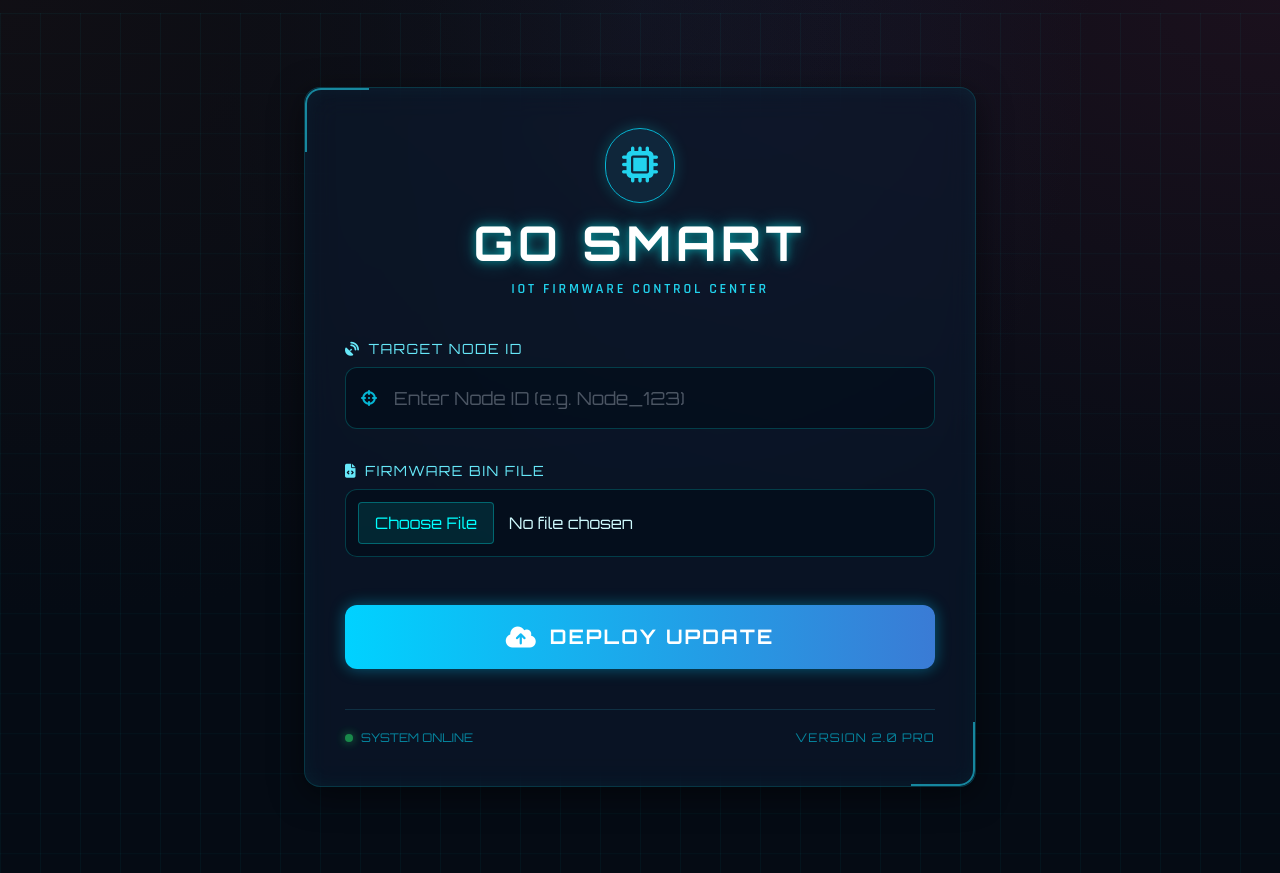
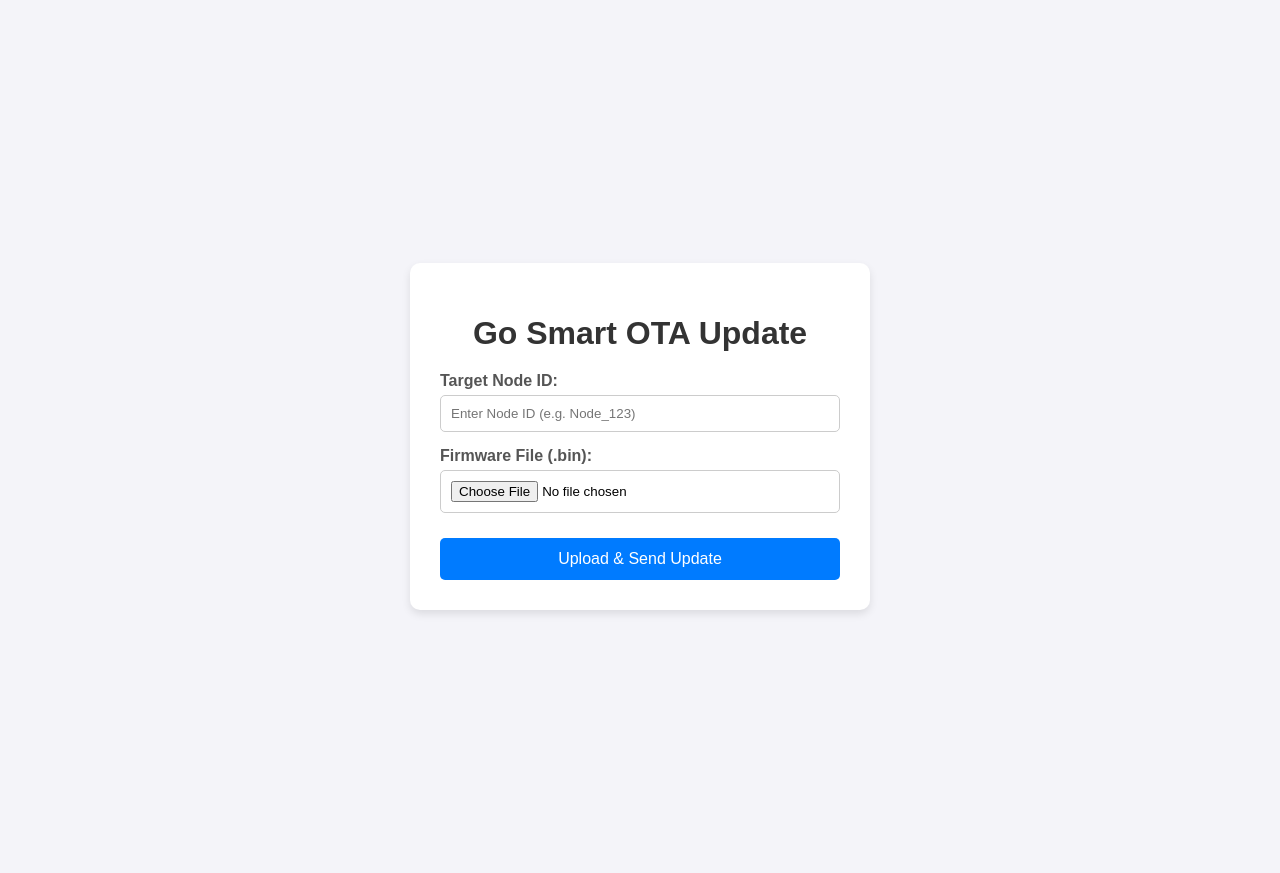
Before and after one commit to aveshpatel7/go-smartota, a Flask app: template templates/index.html in a window 1280 px wide. Run offline with Flask 3, Linux system fonts and the light colour scheme; the template is opened without the code that fills it, so the values that code supplies are empty; some libraries are stand-ins or nearby versions.

Commit message:
Fixed file upload issue

```diff
--- a/app.py
+++ b/app.py
@@ -7,19 +7,18 @@ from functools import wraps
 
 app = Flask(__name__)
 
-# --- 📁 फाइल सेव करने की सेटिंग ---
+# --- फाइल सेविंग सेटिंग ---
 UPLOAD_FOLDER = 'firmware'
 app.config['UPLOAD_FOLDER'] = UPLOAD_FOLDER
-# यह लाइन अपने आप 'firmware' नाम का फोल्डर बना देगी (अगर नहीं होगा तो)
-os.makedirs(UPLOAD_FOLDER, exist_ok=True)
+os.makedirs(UPLOAD_FOLDER, exist_ok=True) # रेंडर पर एरर रोकने के लिए
 
-# --- 🔒 पासवर्ड सिक्योरिटी (Login System) ---
+# --- पासवर्ड सिक्योरिटी ---
 def check_auth(username, password):
     return username == 'admin' and password == '12345678'
 
 def authenticate():
     return Response(
-        'नजदीक मत आना! यह एक सुरक्षित सर्वर है।\n', 401,
+        'Login Required\n', 401,
         {'WWW-Authenticate': 'Basic realm="Login Required"'})
 
 def requires_auth(f):
@@ -31,62 +30,56 @@ def requires_auth(f):
         return f(*args, **kwargs)
     return decorated
 
-# --- 📡 MQTT सेटिंग (ESP32 से बात करने के लिए) ---
-MQTT_BROKER = "broker.emqx.io"  # अगर आपका ब्रोकर अलग है, तो इसे बदल लें
+# --- MQTT सेटिंग ---
+MQTT_BROKER = "broker.emqx.io"
 MQTT_PORT = 1883
 client = mqtt.Client()
 
 try:
     client.connect(MQTT_BROKER, MQTT_PORT, 60)
     client.loop_start()
-    print("✅ MQTT Broker Connected Successfully!")
+    print("MQTT Connected!")
 except Exception as e:
-    print(f"❌ MQTT Connection Error: {e}")
+    print(f"MQTT Error: {e}")
 
-# --- 🌐 वेब पेज (Dashboard) का राऊट ---
+# --- वेब पेज राऊट ---
 @app.route('/')
 @requires_auth
 def index():
     return render_template('index.html')
 
-# --- 🚀 OTA अपडेट भेजने का राऊट ---
+# --- OTA भेजने का राऊट ---
 @app.route('/send_ota', methods=['POST'])
 @requires_auth
 def send_ota():
     try:
         node_id = request.form.get('node_id')
-
-        # HTML से फाइल का नाम चाहे 'file' हो या 'firmware', यह दोनों को पकड़ लेगा
-        file = request.files.get('file') or request.files.get('firmware')
+        file = request.files.get('file')
 
         if not file or file.filename == '':
-            return "❌ Error: कोई फाइल नहीं मिली! कृपया सही .bin फाइल चुनें।", 400
+            return "Error: No file selected!", 400
 
-        # फाइल का नाम सुरक्षित करना और उसे सेव करना
         filename = secure_filename(file.filename)
         filepath = os.path.join(app.config['UPLOAD_FOLDER'], filename)
         file.save(filepath)
 
-        # 🔗 ESP32 के लिए डाउनलोड URL बनाना (Render वाला लिंक)
+        # डाउनलोड URL बनाना
         download_url = f"https://go-smartota.onrender.com/firmware/{filename}"
 
-        # 📨 MQTT मैसेज तैयार करना और भेजना
+        # MQTT मैसेज भेजना
         payload = json.dumps({"url": download_url})
-        topic = f"{node_id}/ota"  # अपना टॉपिक चेक कर लें, यह डिफ़ॉल्ट है
+        topic = f"{node_id}/ota"
         client.publish(topic, payload)
 
-        print(f"[OTA] Update sent to {node_id}. URL: {download_url}")
-        return f"✅ अपडेट सफलतापूर्वक {node_id} को भेज दिया गया! URL: {download_url}"
+        return f"Success! Update sent to {node_id}. URL: {download_url}"
 
     except Exception as e:
-        return f"❌ Error: {str(e)}"
+        return f"Error: {str(e)}"
 
-# --- 📥 ESP32 को फाइल देने (Download) का राऊट ---
+# --- फाइल डाउनलोड राऊट ---
 @app.route('/firmware/<filename>')
 def serve_firmware(filename):
-    # यह राऊट ESP32 को .bin फाइल डाउनलोड करवाएगा
     return send_from_directory(app.config['UPLOAD_FOLDER'], filename)
 
-# --- ⚙️ सर्वर स्टार्ट करना ---
 if __name__ == '__main__':
     app.run(host='0.0.0.0', port=5000, debug=True)
--- a/templates/index.html
+++ b/templates/index.html
@@ -3,157 +3,32 @@
 <head>
     <meta charset="UTF-8">
     <meta name="viewport" content="width=device-width, initial-scale=1.0">
-    <title>Go Smart - Advanced OTA</title>
-    <!-- Tailwind CSS for high-tech styling -->
-    <script src="https://cdn.tailwindcss.com"></script>
-    <!-- Google Fonts for Sci-Fi look -->
-    <link href="https://fonts.googleapis.com/css2?family=Orbitron:wght@400;500;700&family=Rajdhani:wght@400;500;600;700&display=swap" rel="stylesheet">
-    <!-- FontAwesome for cool icons -->
-    <link rel="stylesheet" href="https://cdnjs.cloudflare.com/ajax/libs/font-awesome/6.4.0/css/all.min.css">
-
+    <title>Go Smart - OTA Update</title>
     <style>
-        body {
-            background-color: #050b14;
-            background-image:
-                radial-gradient(at 0% 0%, hsla(253,16%,7%,1) 0, transparent 50%),
-                radial-gradient(at 50% 0%, hsla(225,39%,30%,0.2) 0, transparent 50%),
-                radial-gradient(at 100% 0%, hsla(339,49%,30%,0.2) 0, transparent 50%);
-            font-family: 'Rajdhani', sans-serif;
-            color: #e2e8f0;
-            min-height: 100vh;
-            overflow-x: hidden;
-        }
-        /* Glass Effect */
-        .glass-panel {
-            background: rgba(13, 25, 48, 0.6);
-            backdrop-filter: blur(16px);
-            -webkit-backdrop-filter: blur(16px);
-            border: 1px solid rgba(0, 255, 255, 0.15);
-            box-shadow: 0 8px 32px 0 rgba(0, 0, 0, 0.5), inset 0 0 20px rgba(0, 255, 255, 0.05);
-        }
-        .tech-font { font-family: 'Orbitron', sans-serif; }
-        .glow-text { text-shadow: 0 0 10px rgba(0, 255, 255, 0.5), 0 0 20px rgba(0, 255, 255, 0.3); }
-
-        /* Input Fields */
-        .input-field {
-            background: rgba(0, 10, 20, 0.5);
-            border: 1px solid rgba(0, 255, 255, 0.2);
-            transition: all 0.3s ease;
-        }
-        .input-field:focus {
-            border-color: rgba(0, 255, 255, 0.8);
-            box-shadow: 0 0 15px rgba(0, 255, 255, 0.3);
-            outline: none;
-        }
-
-        /* Button Glow */
-        .btn-glow {
-            background: linear-gradient(90deg, #00d2ff 0%, #3a7bd5 100%);
-            box-shadow: 0 0 15px rgba(0, 210, 255, 0.4);
-            transition: all 0.3s ease;
-        }
-        .btn-glow:hover {
-            box-shadow: 0 0 25px rgba(0, 210, 255, 0.7);
-            transform: translateY(-2px);
-        }
-
-        /* File Input Styling */
-        input[type="file"]::file-selector-button {
-            background: rgba(0, 255, 255, 0.1);
-            border: 1px solid rgba(0, 255, 255, 0.3);
-            color: #00ffff;
-            padding: 8px 16px;
-            border-radius: 4px;
-            cursor: pointer;
-            transition: all 0.3s;
-            font-family: 'Orbitron', sans-serif;
-            margin-right: 15px;
-        }
-        input[type="file"]::file-selector-button:hover { background: rgba(0, 255, 255, 0.2); }
-
-        /* Moving Grid Background */
-        .grid-bg {
-            position: fixed;
-            top: 0; left: 0; width: 100vw; height: 100vh;
-            background-image:
-                linear-gradient(rgba(0, 255, 255, 0.04) 1px, transparent 1px),
-                linear-gradient(90deg, rgba(0, 255, 255, 0.04) 1px, transparent 1px);
-            background-size: 40px 40px;
-            z-index: -1;
-            animation: gridMove 20s linear infinite;
-        }
-        @keyframes gridMove {
-            0% { transform: translateY(0); }
-            100% { transform: translateY(40px); }
-        }
+        body { font-family: Arial, sans-serif; background-color: #f4f4f9; display: flex; justify-content: center; align-items: center; height: 100vh; margin: 0; }
+        .container { background-color: white; padding: 30px; border-radius: 10px; box-shadow: 0 4px 8px rgba(0,0,0,0.1); width: 400px; text-align: center; }
+        h1 { color: #333; margin-bottom: 20px; }
+        .form-group { margin-bottom: 15px; text-align: left; }
+        label { display: block; margin-bottom: 5px; font-weight: bold; color: #555; }
+        input[type="text"], input[type="file"] { padding: 10px; width: 100%; box-sizing: border-box; border: 1px solid #ccc; border-radius: 5px; }
+        button { background-color: #007bff; color: white; border: none; padding: 12px 20px; width: 100%; border-radius: 5px; cursor: pointer; font-size: 16px; margin-top: 10px; }
+        button:hover { background-color: #0056b3; }
     </style>
 </head>
-<body class="antialiased flex items-center justify-center p-4">
-    <div class="grid-bg"></div>
-
-    <div class="w-full max-w-2xl glass-panel rounded-2xl p-8 sm:p-10 relative overflow-hidden">
-        <!-- Sci-Fi Corner Accents -->
-        <div class="absolute top-0 left-0 w-16 h-16 border-t-2 border-l-2 border-cyan-400 opacity-60 rounded-tl-2xl"></div>
-        <div class="absolute bottom-0 right-0 w-16 h-16 border-b-2 border-r-2 border-cyan-400 opacity-60 rounded-br-2xl"></div>
-
-        <div class="text-center mb-10">
-            <div class="inline-block p-4 rounded-full bg-cyan-900 bg-opacity-30 border border-cyan-500 mb-4 shadow-[0_0_15px_rgba(0,255,255,0.2)]">
-                <i class="fa-solid fa-microchip text-4xl text-cyan-400"></i>
+<body>
+    <div class="container">
+        <h1>Go Smart OTA Update</h1>
+        <form action="/send_ota" method="POST" enctype="multipart/form-data">
+            <div class="form-group">
+                <label for="node_id">Target Node ID:</label>
+                <input type="text" name="node_id" id="node_id" placeholder="Enter Node ID (e.g. Node_123)" required>
             </div>
-            <h1 class="text-4xl sm:text-5xl font-bold tech-font text-white tracking-widest glow-text uppercase">Go Smart</h1>
-            <p class="text-cyan-400 font-semibold tracking-[0.2em] mt-3 text-sm uppercase">IoT Firmware Control Center</p>
-        </div>
-
-        <form id="otaForm" action="/send_ota" method="POST" enctype="multipart/form-data" class="space-y-8">
-
-            <div class="space-y-2">
-                <label class="block text-cyan-300 tech-font text-sm tracking-widest uppercase">
-                    <i class="fa-solid fa-satellite-dish mr-2"></i>Target Node ID
-                </label>
-                <div class="relative">
-                    <div class="absolute inset-y-0 left-0 flex items-center pl-4 pointer-events-none">
-                        <i class="fa-solid fa-crosshairs text-cyan-500"></i>
-                    </div>
-                    <input type="text" name="node_id" required placeholder="Enter Node ID (e.g. Node_123)"
-                        class="w-full pl-12 pr-4 py-4 rounded-xl input-field text-white placeholder-gray-600 tech-font text-lg focus:outline-none">
-                </div>
+            <div class="form-group">
+                <label for="file">Firmware File (.bin):</label>
+                <input type="file" name="file" id="file" accept=".bin" required>
             </div>
-
-            <div class="space-y-2">
-                <label class="block text-cyan-300 tech-font text-sm tracking-widest uppercase">
-                    <i class="fa-solid fa-file-code mr-2"></i>Firmware Bin File
-                </label>
-                <div class="relative">
-                    <!-- FIXED: name changed from "firmware" to "file" -->
-                    <input type="file" name="file" accept=".bin" required
-                        class="w-full p-3 rounded-xl input-field text-cyan-100 tech-font cursor-pointer focus:outline-none">
-                </div>
-            </div>
-
-            <div class="pt-4">
-                <button type="submit" class="w-full btn-glow text-white tech-font font-bold text-xl py-4 rounded-xl flex justify-center items-center gap-3 uppercase tracking-widest relative overflow-hidden group">
-                    <span class="absolute inset-0 w-full h-full bg-white/20 group-hover:scale-x-100 origin-left scale-x-0 transition-transform duration-500 ease-out"></span>
-                    <i class="fa-solid fa-cloud-arrow-up z-10 text-2xl"></i>
-                    <span class="z-10">Deploy Update</span>
-                </button>
-            </div>
+            <button type="submit">Upload & Send Update</button>
         </form>
-
-        <div class="mt-10 flex justify-between items-center text-xs text-cyan-500/70 tech-font border-t border-cyan-900/50 pt-5">
-            <div class="flex items-center gap-2">
-                <div class="w-2 h-2 rounded-full bg-green-500 shadow-[0_0_10px_#22c55e] animate-pulse"></div>
-                SYSTEM ONLINE
-            </div>
-            <div class="tracking-widest">VERSION 2.0 PRO</div>
-        </div>
     </div>
-
-    <script>
-        document.getElementById('otaForm').addEventListener('submit', function() {
-            const btn = this.querySelector('button[type="submit"]');
-            btn.innerHTML = '<i class="fa-solid fa-circle-notch fa-spin z-10 text-2xl"></i><span class="z-10 tracking-widest">TRANSMITTING...</span>';
-            btn.classList.add('opacity-75', 'cursor-not-allowed');
-        });
-    </script>
 </body>
 </html>
```
